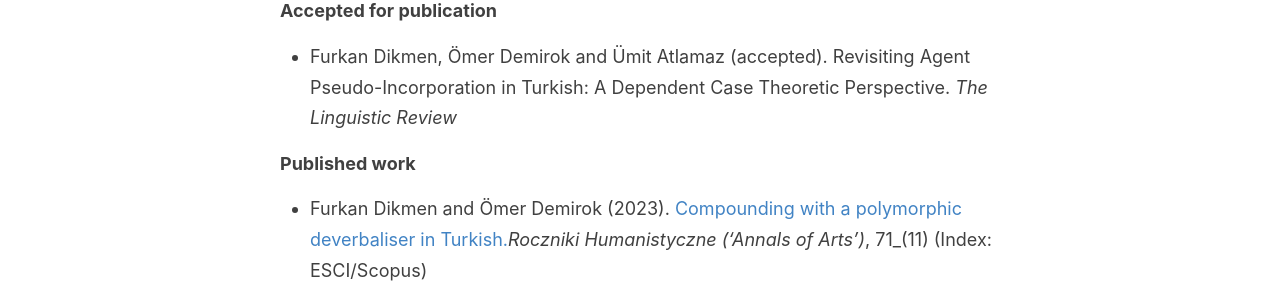
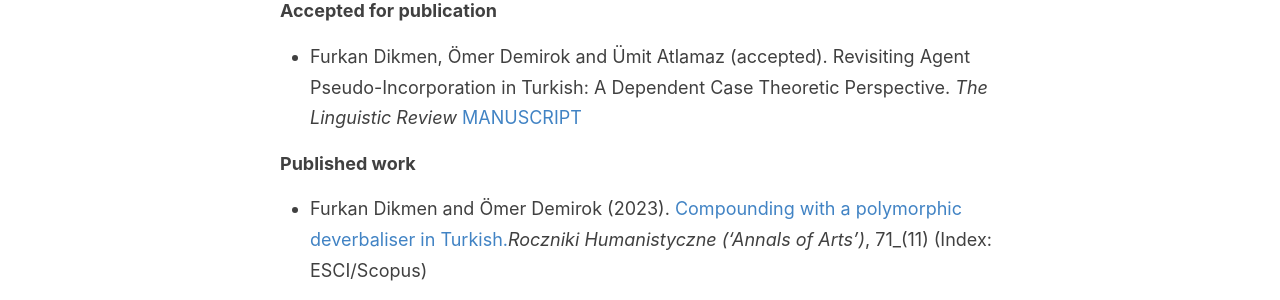
Before and after one commit to furkandikmen/furkandikmen.github.io, a Jekyll site: the page built from _pages/publications.md, in a window 1280 px wide. Shown: the part 249-549 px from the top of the page. Built offline with Jekyll 4.4.1, drawn with Linux system fonts in a browser that asks for light colours.

Commit message:
Update publications.md

```diff
--- a/_pages/publications.md
+++ b/_pages/publications.md
@@ -6,7 +6,7 @@ permalink: /publications/
 
 **Accepted for publication**
 
-- Furkan Dikmen, Ömer Demirok and Ümit Atlamaz (accepted). Revisiting Agent Pseudo-Incorporation in Turkish: A Dependent Case Theoretic Perspective. _The Linguistic Review_
+- Furkan Dikmen, Ömer Demirok and Ümit Atlamaz (accepted). Revisiting Agent Pseudo-Incorporation in Turkish: A Dependent Case Theoretic Perspective. _The Linguistic Review_ [MANUSCRIPT](https://furkandikmen.com/assets/publications/Linguistic Review(ms)){:target="_blank" rel="noopener noreferrer"}
 
 **Published work**
 
```
